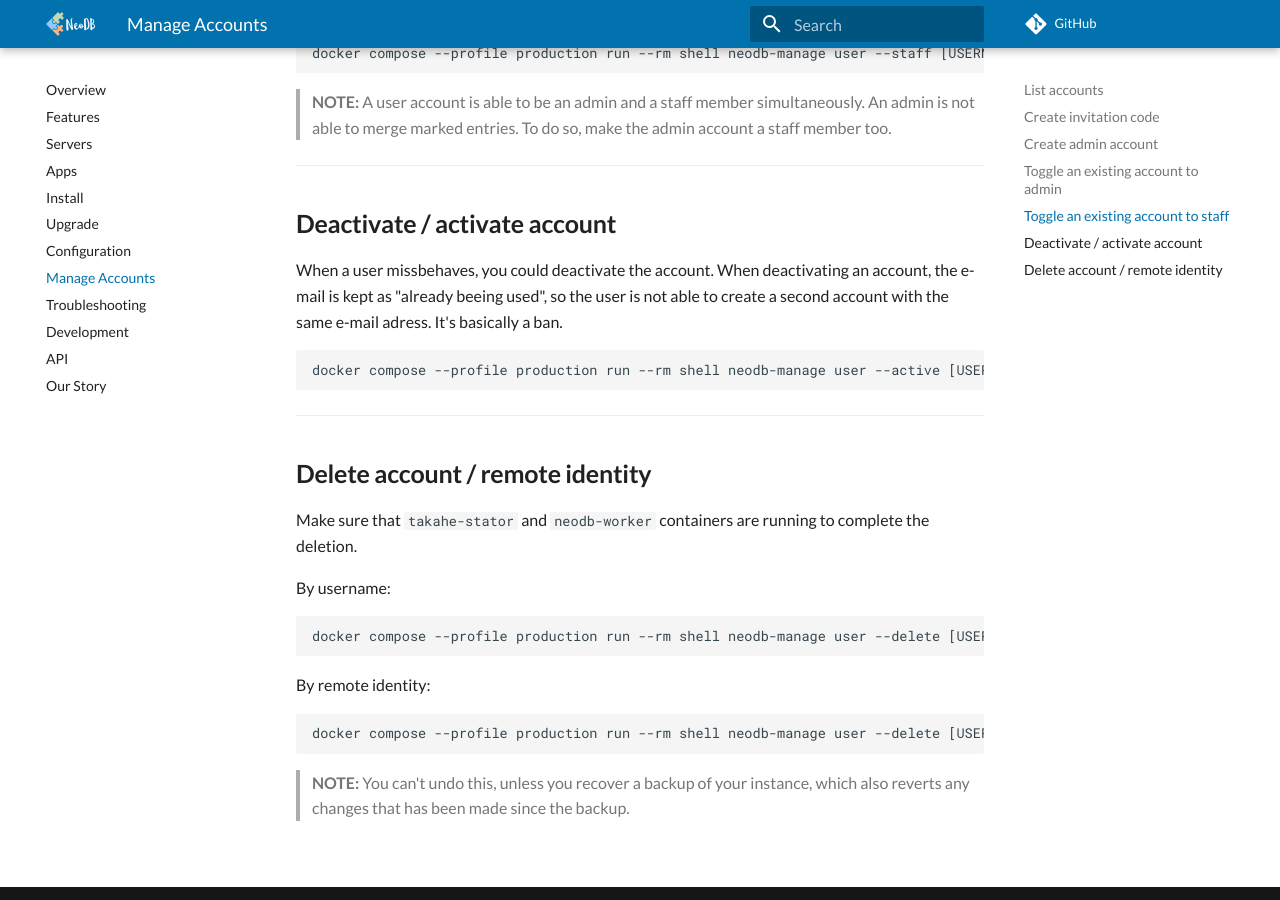
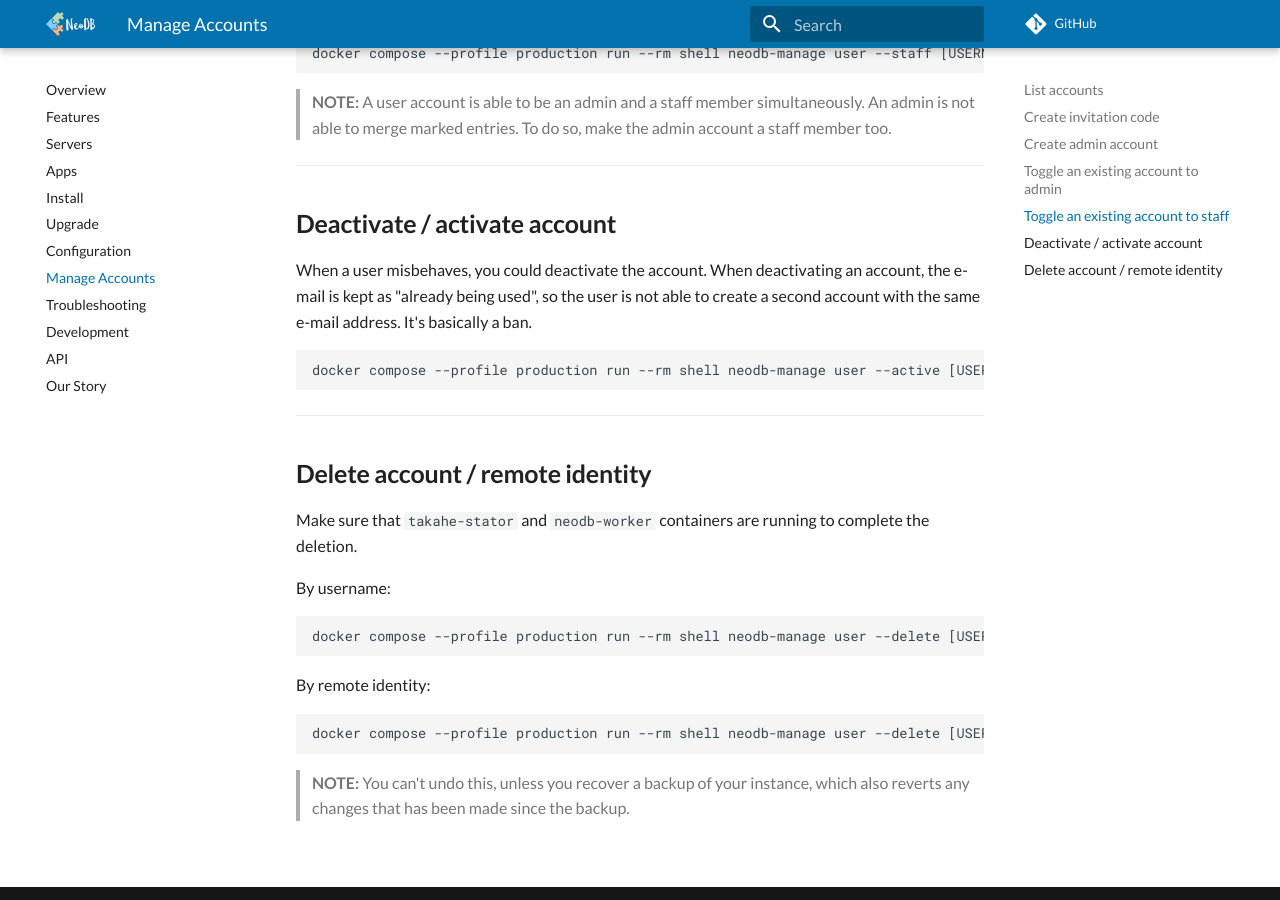
Before and after one commit to KevGamesUltimate/neodb-doc, an MkDocs documentation site: the page built from docs/accounts.md, in a window 1280 px wide and 900 px high, scrolled down 1362 px. Built offline with MkDocs 1.6.1 and Material for MkDocs 9.7.7, drawn with Linux system fonts in a browser that asks for light colours; comment, search, counter and statistics services are not loaded.

Commit message:
Update docs/accounts.md
Co-authored-by: gemini-code-assist[bot] <176961590+gemini-code-assist[bot]@users.noreply.github.com>

````diff
--- a/docs/accounts.md
+++ b/docs/accounts.md
@@ -49,7 +49,7 @@ docker compose --profile production run --rm shell neodb-manage user --staff [US
 ---
 
 ## **Deactivate / activate account**
-When a user missbehaves, you could deactivate the account. When deactivating an account, the e-mail is kept as "already beeing used", so the user is not able to create a second account with the same e-mail adress. It's basically a ban.
+When a user misbehaves, you could deactivate the account. When deactivating an account, the e-mail is kept as "already being used", so the user is not able to create a second account with the same e-mail address. It's basically a ban.
 ```
 docker compose --profile production run --rm shell neodb-manage user --active [USERNAME]
 ```
````
